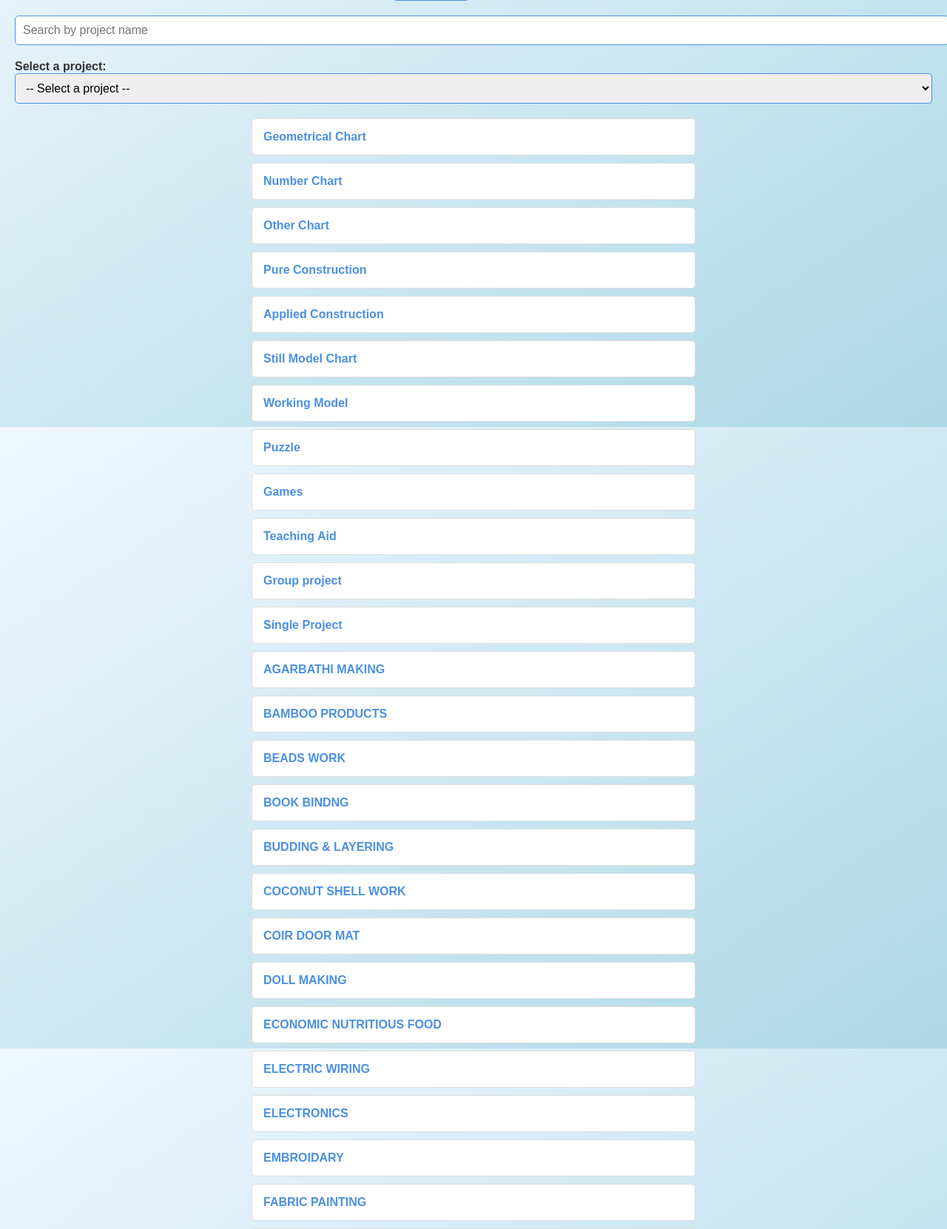
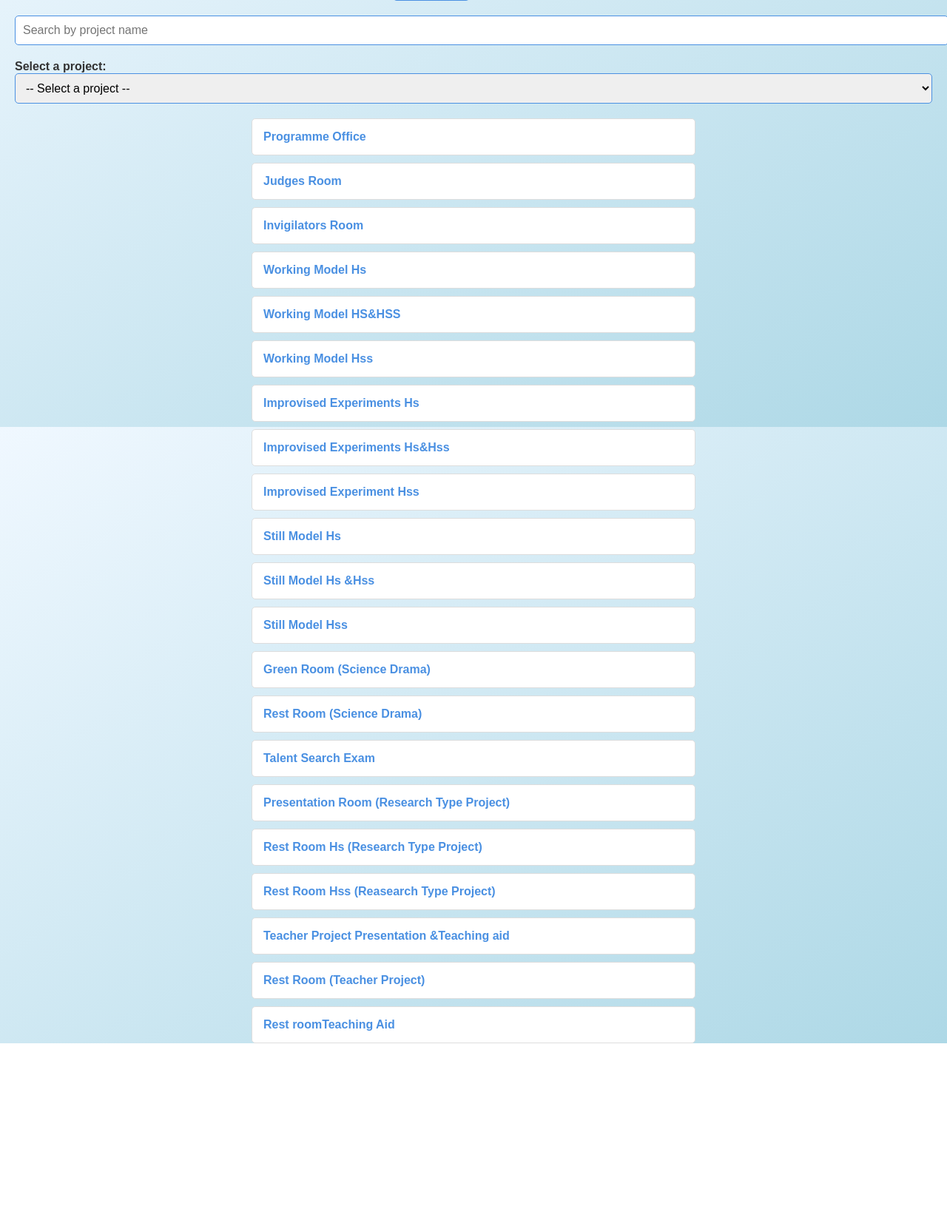
Before and after one commit to ishwarbali/school, a Django app: page /projects/ in a window 1280 px wide. Shown: the part 263-1924 px from the top of the page at 74% size. After the commit the page ends 1673 px from the top, so only its background shows below. Run offline with Django 5.2, Linux system fonts and the light colour scheme.

Commit message:
final changes

```diff
--- a/schoolprojects/static/css/styles.css
+++ b/schoolprojects/static/css/styles.css
@@ -74,6 +74,7 @@ a:hover {
     color: #ffcc00; /* Change link color on hover */
 }
 
+
 /* Image container for positioning the image */
 .image-container {
     display: flex; /* Use flexbox for layout */
--- a/schoolprojects/views.py
+++ b/schoolprojects/views.py
@@ -2,55 +2,31 @@ from django.shortcuts import render, get_object_or_404
 from .models import Project
 import json
 
-science_fair=[{"name":"Geometrical Chart", "short": "GC","image":"img63.PNG","roomNum":"122","block":"RAMANUJAN"},
-         {"name":"Number Chart",  "short": "NC","image":"img63.PNG","roomNum":"1","block":"RAMANUJAN"},
-         {"name":"Other Chart",  "short": "OC","image":"img63.PNG","roomNum":"2","block":"RAMANUJAN"},
-         {"name":"Pure Construction",  "short": "PC","image":"img64.PNG","roomNum":"4","block":"MADAME CURIE"},
-         {"name":"Applied Construction",  "short": "AC","image":"img64.PNG","roomNum":"444","block":"MADAME CURIE"},
-         {"name":"Still Model Chart",  "short": "SM","image":"img65.PNG","roomNum":"433","block":"GALILEO"},
-         {"name":"Working Model",  "short": "WM","image":"img61.PNG","roomNum":"43","block":"EDISON"},
-         {"name":"Puzzle",  "short": "PZ","image":"img61.PNG","roomNum":"87","block":"EDISON"},
-         {"name":"Games",  "short": "GC","image":"img64.PNG","roomNum":"8","block":"MADAME CURIE"},
-         {"name":"Teaching Aid",  "short": "TA","image":"","roomNum":"76","block":"GALILEO"},
-         {"name":"Group project",  "short": "GP","image":"img65.PNG","roomNum":"56","block":"GALILEO"},
-         {"name":"Single Project",  "short": "SM","image":"img65.PNG","roomNum":"5","block":"GALILEO"},
+science_fair=[
 
 
-         {"name":"AGARBATHI MAKING ",  "short": "GC","image":"newIMG_6168.PNG","roomNum":"5","block":"ADAM SMITH"},
-         {"name":"BAMBOO PRODUCTS",  "short": "GC","image":"newIMG_6168.PNG","roomNum":"5","block":"JAMES WATT"},
-         {"name":"BEADS WORK",  "short": "GC","image":"newIMG_6168.PNG","roomNum":"1","block":"BABBAGE"},
-         {"name":"BOOK BINDNG",  "short": "GC","image":"newIMG_6168.PNG","roomNum":"2","block":"BABBAGE"},
-         {"name":"BUDDING & LAYERING",  "short": "GC","image":"newIMG_6168.PNG","roomNum":"4","block":"PANTHAL"},
-         {"name":"COCONUT SHELL WORK",  "short": "GC","image":"newIMG_6168.PNG","roomNum":"444","block":"BABBAGE"},
-         {"name":"COIR DOOR MAT",  "short": "GC","image":"newIMG_6168.PNG","roomNum":"433","block":"ADAM SMITH"},
-         {"name":"DOLL MAKING",  "short": "GC","image":"newIMG_6168.PNG","roomNum":"43","block":"ADAM SMITH"},
-         {"name":"ECONOMIC NUTRITIOUS FOOD",  "short": "GC","image":"newIMG_6168.PNG","roomNum":"87","block":"JAMES WATT"},
-         {"name":"ELECTRIC WIRING",  "short": "GC","image":"newIMG_6168.PNG","roomNum":"8","block":"EDISON"},
-         {"name":"ELECTRONICS",  "short": "GC","image":"newIMG_6168.PNG","roomNum":"76","block":"NEWTON"},
-         {"name":"EMBROIDARY",  "short": "GC","image":"newIMG_6168.PNG","roomNum":"56","block":"ADAM SMITH"},
-         {"name":"FABRIC PAINTING",  "short": "GC","image":"newIMG_6168.PNG","roomNum":"5","block":"ADAM SMITH"},
-         {"name":"VEGETABLE PRINTING",  "short": "GC","image":"newIMG_6168.PNG","roomNum":"5","block":"EDISON"},
-         {"name":"NATURAL FIBRE WORK",  "short": "GC","image":"newIMG_6168.PNG","roomNum":"5","block":"MENDELEEV"},
-         {"name":"GARMENT MAKING",  "short": "GC","image":"newIMG_6168.PNG","roomNum":"5","block":"ADAM SMITH"},
-         {"name":"METAL ENGRAVING",  "short": "GC","image":"newIMG_6168.PNG","roomNum":"5","block":"FARADAY"},
-         {"name":"CLAY MODELING",  "short": "GC","image":"newIMG_6168.PNG","roomNum":"5","block":"MENDELEEV"},
-         {"name":"NET MAKING",  "short": "GC","image":"newIMG_6168.PNG","roomNum":"5","block":"PANTHAL"},
-         {"name":"PAPER CRAFT",  "short": "GC","image":"newIMG_6168.PNG","roomNum":"5","block":"BABBAGE"},
-         {"name":" PLASTER OF PARIS",  "short": "GC","image":"newIMG_6168.PNG","roomNum":"5","block":"JAMES WATT"},
-         {"name":"THREAD PATTERN",  "short": "GC","image":"newIMG_6168.PNG","roomNum":"5","block":"BABBAGE"},
-         {"name":"PALM LEAVE PRODUCTS",  "short": "GC","image":"newIMG_6168.PNG","roomNum":"5","block":"ADAM SMITH"},
-         {"name":"CARD CHARTCARD",  "short": "GC","image":"newIMG_6168.PNG","roomNum":"5","block":"BABBAGE"},
-         {"name":"REXIN CANVAS",  "short": "GC","image":"newIMG_6168.PNG","roomNum":"5","block":"MENDELEEV"},
-         {"name":"SCREWINE LEAVE",  "short": "GC","image":"newIMG_6168.PNG","roomNum":"5","block":"FARADAY"},
-         {"name":"WASTE MATERIAL",  "short": "GC","image":"newIMG_6168.PNG","roomNum":"5","block":"FARADAY"},
-         {"name":"PUPPETRY",  "short": "GC","image":"newIMG_6168.PNG","roomNum":"5","block":"FARADAY"},
-         {"name":"SHEET METAL WORK",  "short": "GC","image":"newIMG_6168.PNG","roomNum":"5","block":"JAMES WATT"},
-         {"name":"STUFFED TOYS",  "short": "GC","image":"newIMG_6168.PNG","roomNum":"5","block":"BABBAGE"},
-         {"name":"UMBRELLA",  "short": "GC","image":"newIMG_6168.PNG","roomNum":"5","block":"BABBAGE"},
-         {"name":"WOOD CARVING",  "short": "GC","image":"newIMG_6168.PNG","roomNum":"5","block":"BABBAGE"},
-         {"name":"WOOD WORK",  "short": "GC","image":"newIMG_6168.PNG","roomNum":"5","block":"JAMES WATT"},
-         {"name":"CHALK MAKING",  "short": "GC","image":"newIMG_6168.PNG","roomNum":"5","block":"JAMES WATT"},
 
+         {"name":"Programme Office",  "short": "GC","image":"OneToNine.PNG","roomNum":"5","block":""},
+         {"name":"Judges Room",  "short": "GC","image":"OneToNine.PNG","roomNum":"5","block":""},
+         {"name":"Invigilators Room",  "short": "GC","image":"OneToNine.PNG","roomNum":"5","block":""},
+         {"name":"Working Model Hs",  "short": "GC","image":"OneToNine.PNG","roomNum":"5","block":""},
+         {"name":"Working Model HS&HSS",  "short": "GC","image":"OneToNine.PNG","roomNum":"5","block":""},
+         {"name":"Working Model Hss",  "short": "GC","image":"OneToNine.PNG","roomNum":"5","block":""},
+         {"name":"Improvised Experiments Hs",  "short": "GC","image":"OneToNine.PNG","roomNum":"5","block":""},
+         {"name":" Improvised Experiments Hs&Hss",  "short": "GC","image":"OneToNine.PNG","roomNum":"5","block":""},
+         {"name":"Improvised Experiment Hss",  "short": "GC","image":"OneToNine.PNG","roomNum":"5","block":""},
+         {"name":"Still Model Hs",  "short": "GC","image":"10to12.PNG","roomNum":"5","block":""},
+         {"name":"Still Model Hs &Hss",  "short": "GC","image":"10to12.PNG","roomNum":"5","block":""},
+         {"name":"Still Model Hss",  "short": "GC","image":"10to12.PNG","roomNum":"5","block":""},
+         {"name":"Green Room (Science Drama)",  "short": "GC","image":"131415.PNG","roomNum":"5","block":""},
+         {"name":"Rest Room (Science Drama)",  "short": "GC","image":"131415.PNG","roomNum":"5","block":""},
+         {"name":"Talent Search Exam",  "short": "GC","image":"131415.PNG","roomNum":"5","block":""},
+         {"name":"Presentation Room (Research Type Project)",  "short": "GC","image":"16To21.PNG","roomNum":"5","block":""},
+         {"name":"Rest Room Hs (Research Type Project) ",  "short": "GC","image":"16To21.PNG","roomNum":"5","block":""},
+         {"name":"Rest Room Hss (Reasearch Type Project)",  "short": "GC","image":"16To21.PNG","roomNum":"5","block":""},
+         {"name":"Teacher Project Presentation &Teaching aid",  "short": "GC","image":"16To21.PNG","roomNum":"5","block":""},
+         {"name":"Rest Room (Teacher Project)",  "short": "GC","image":"16To21.PNG","roomNum":"5","block":""},
+         {"name":"Rest roomTeaching Aid",  "short": "GC","image":"16To21.PNG","roomNum":"5","block":""},
          ]
 
 
```
Also changed, not shown: schoolprojects/static/css/styles1.css (+13 -15 lines), schoolprojects/static/images/IMG_6144.PNG (added).
